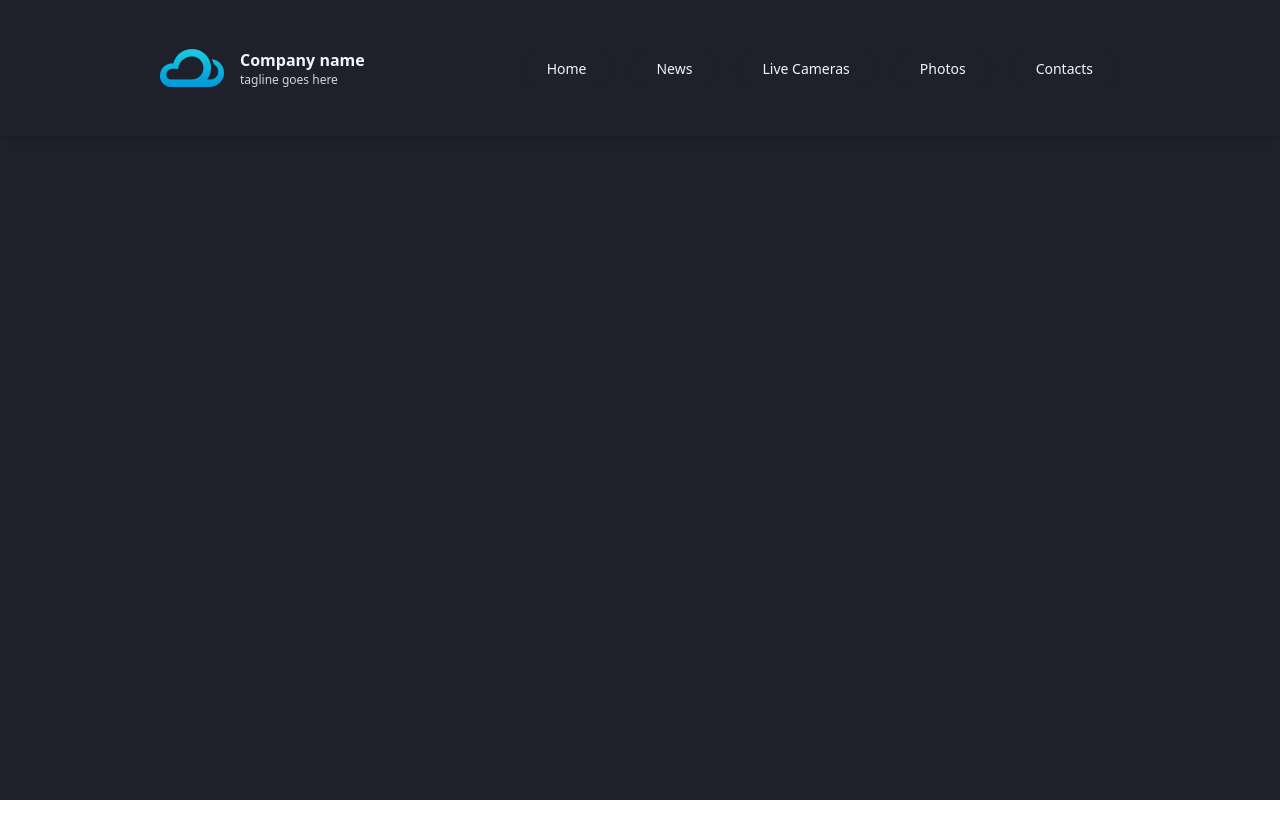
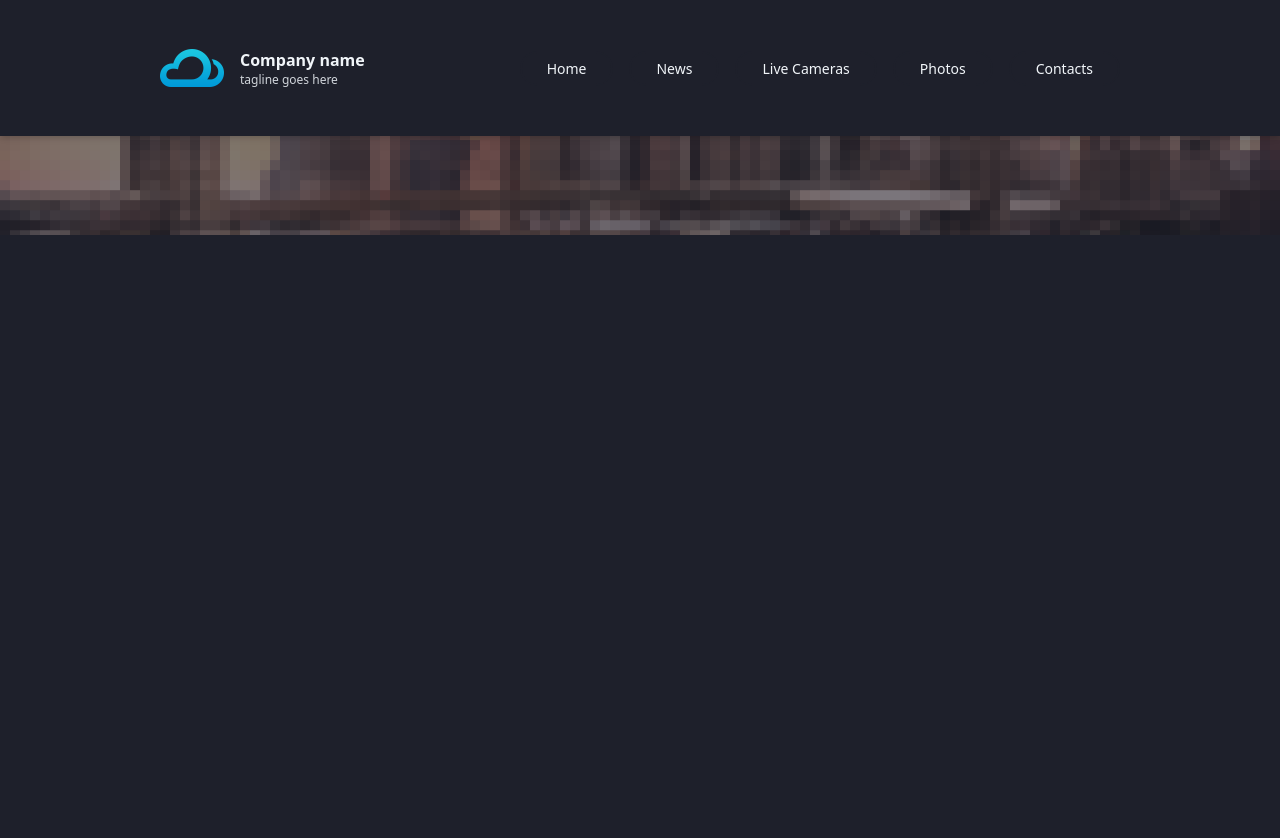
Before and after one commit to Ronald-Him/weather-app, a React (Vite) app: page / in a window 1280 px wide. Shown: the top 838 px of the page. Before the commit the page ends 800 px from the top, so only its background shows below. Built offline with nearby package versions, Linux system fonts and the light colour scheme.

Commit message:
change file name

```diff
--- a/src/components/Header.jsx
+++ b/src/components/Header.jsx
@@ -48,6 +48,7 @@ const Header = () => {
 
 
         </div>
+        <img src="/src/assets/banner.png" alt="" className=""/>
         </Fragment>
     );
 };
```
Also changed, not shown: src/pages/Cameras.js (deleted), src/pages/Cameras.jsx (added), src/pages/Contact.js (deleted), src/pages/Contact.jsx (added), src/pages/Home.js (deleted), src/pages/Home.jsx (added), src/pages/News.js (deleted), src/pages/News.jsx (added), src/pages/Photos.js (deleted), src/pages/Photos.jsx (added).
